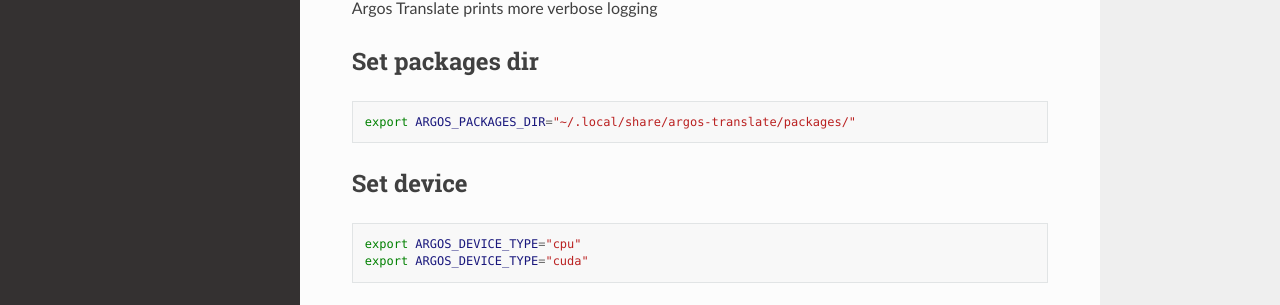
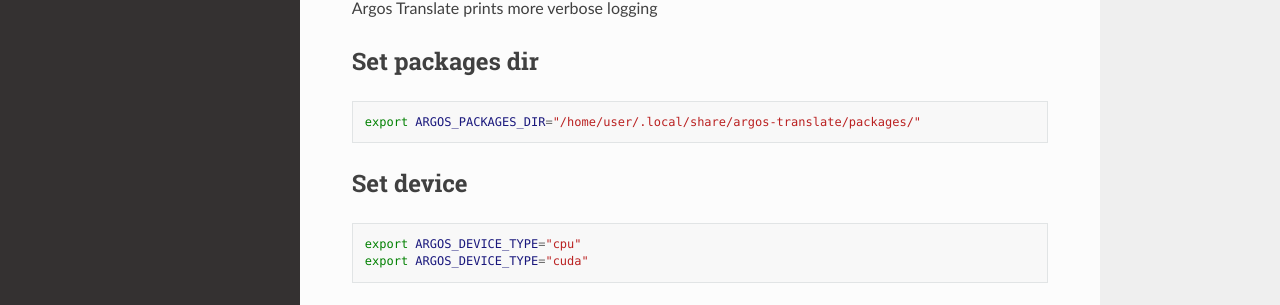
Before and after one commit to argosopentech/argos-translate, a Sphinx documentation site: the page built from docs/source/settings.rst, in a window 1280 px wide. Shown: the part 414-719 px from the top of the page. Built offline with Sphinx 7.4.7 and the Read the Docs theme 2.0.0, drawn with Linux system fonts in a browser that asks for light colours.

Commit message:
Fix path in doc
Python paths don't support "~" for the home directory;
this is normally expanded by Bash when used in Unix scripts.

```diff
--- a/docs/source/settings.rst
+++ b/docs/source/settings.rst
@@ -26,7 +26,7 @@
 
 .. code-block:: sh
 
-  export ARGOS_PACKAGES_DIR="~/.local/share/argos-translate/packages/"
+  export ARGOS_PACKAGES_DIR="/home/user/.local/share/argos-translate/packages/"
 
 Set device
 ----------
```
Also changed, not shown: docs/settings.md (+1 -1 lines).
